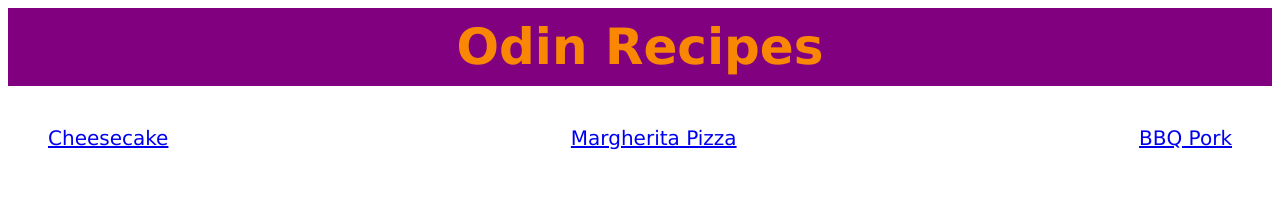
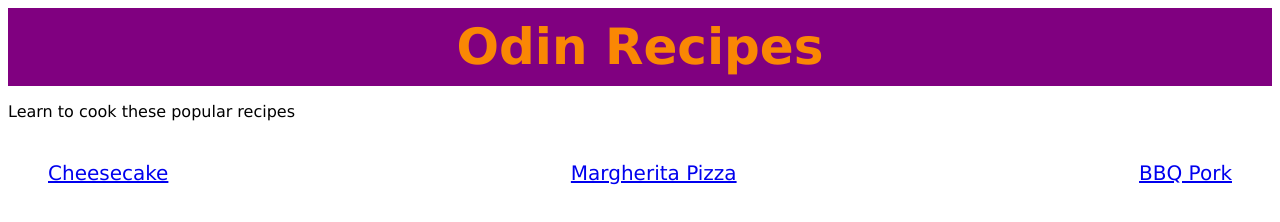
Before and after one commit to Celeryyyy/Odin-Recipes, a plain HTML site: page index.html in a window 1280 px wide. Drawn offline with Linux system fonts and the light colour scheme.

Commit message:
added intro sentence

```diff
--- a/index.html
+++ b/index.html
@@ -7,8 +7,9 @@
     </head>
 
     <body>
-        <div id="hometitle">Odin Recipes</div>
-        <ul class="homelist">
+        <div id="home_title">Odin Recipes</div>
+        <p class="home_intro">Learn to cook these popular recipes</p>
+        <ul class="home_list">
             <li><a href="recipes/cheesecake.html">Cheesecake</a></li>
             <li><a href="recipes/margheritapizza.html">Margherita Pizza</a></li>
             <li><a href="recipes/bbqpork.html">BBQ Pork</a></li>
--- a/styles.css
+++ b/styles.css
@@ -2,7 +2,7 @@
     font-family: Verdana, Geneva, Tahoma, sans-serif;
 }
 
-#hometitle{
+#home_title{
     color: #fa8704;
     font-size: 50px;
     text-align: center;
@@ -10,10 +10,13 @@
     font-weight: bold;
     padding-top: 10px;
     padding-bottom: 10px;
+}
+
+.home_intro{
 
 }
 
-.homelist{
+.home_list{
     display: flex;
     list-style: none;
     font-size: 20px;
```
